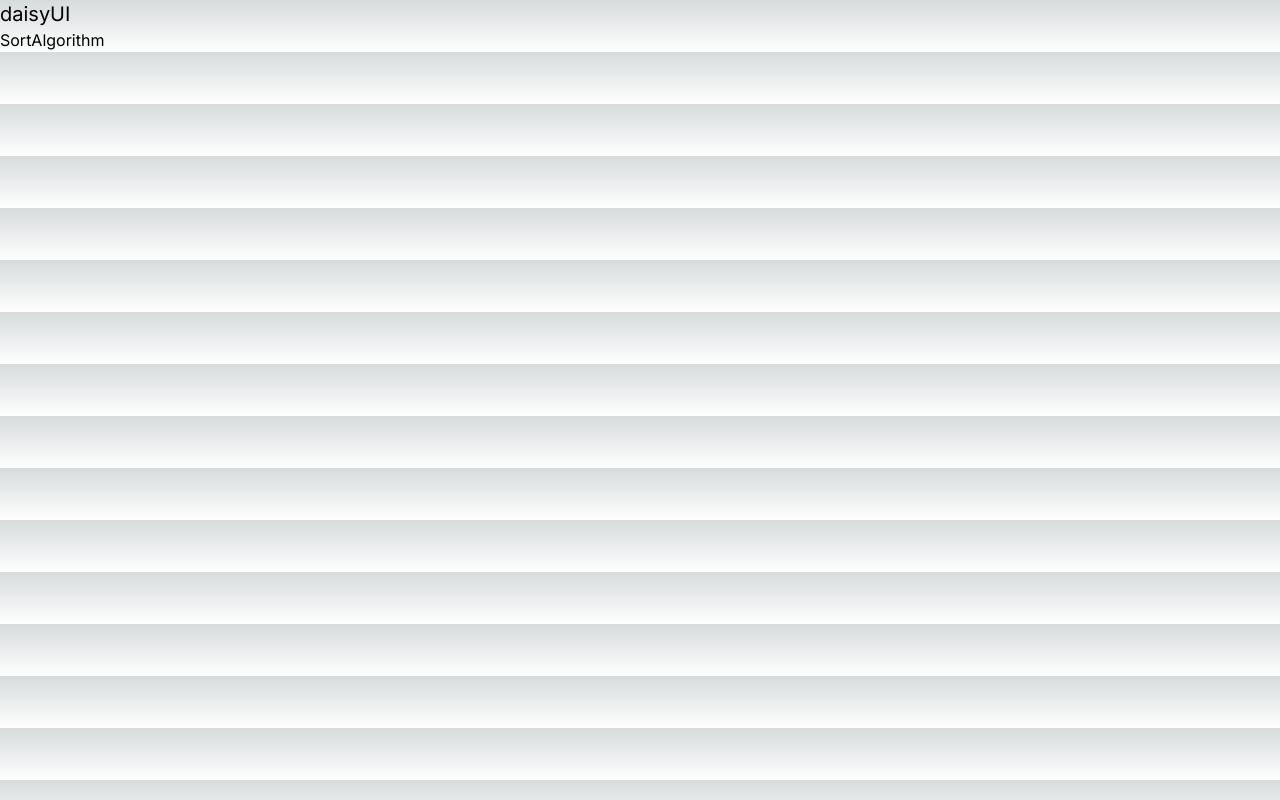
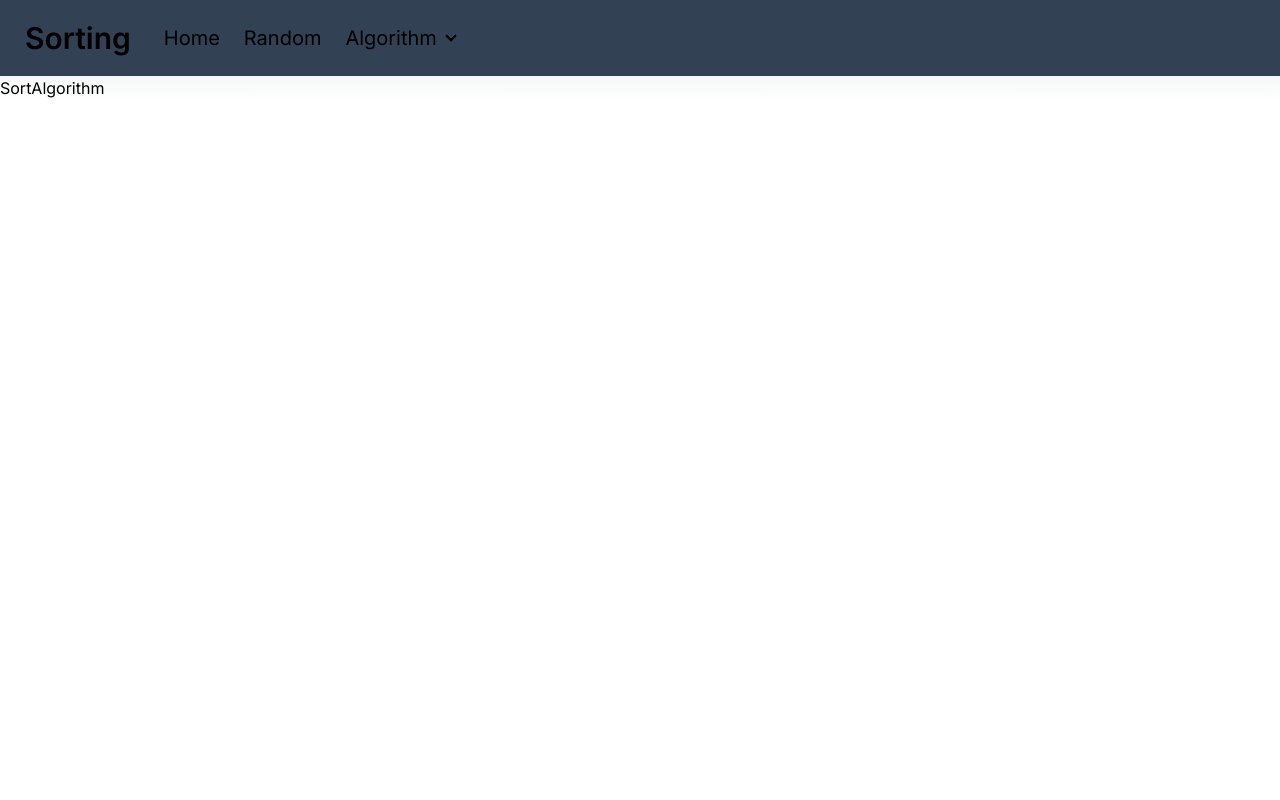
Before and after one commit to PoowadolDev/Algorithm-Visualizer, a Next.js app in the folder web-app/: page /sorting in a window 1280 px wide. Built offline with nearby package versions, Linux system fonts and the light colour scheme.

Commit message:
feat(sort-page): add nav bar

```diff
--- a/web-app/app/sorting/layout.tsx
+++ b/web-app/app/sorting/layout.tsx
@@ -1,9 +1,27 @@
-// Create layout for sorting page navigation bar
+import Link from "next/link"
+
 export default function Layout({ children }: { children: React.ReactNode }) {
     return (
     <>
-        <div className="navbar bg-base-100">
-            <a className="btn btn-ghost text-xl">daisyUI</a>
+        <div className="navbar bg-slate-700">
+            <a className="btn btn-ghost text-3xl">Sorting</a>
+            <Link href="/" className="font-normal ps-4 text-xl">Home</Link>
+            <a className="font-normal ps-6 text-xl">Random</a>
+            <div className="flex-none">
+                <ul className="menu menu-horizontal">
+                    <li>
+                        <details>
+                            <summary className="text-xl">Algorithm</summary>
+                                <ul className="bg-base-100 rounded-t-none w-36 font-semibold">
+                                    <li><a>Selection Sort</a></li>
+                                    <li><a>Merge Sort</a></li>
+                                    <li><a>Insertion Sort</a></li>
+                                    <li><a>Bubble Sort</a></li>
+                                </ul>
+                        </details>
+                    </li>
+                </ul>
+            </div>
         </div>
         <div>{children}</div>
     </>
--- a/web-app/tailwind.config.ts
+++ b/web-app/tailwind.config.ts
@@ -15,6 +15,8 @@ const config: Config = {
       },
     },
   },
-  plugins: [],
+  plugins: [
+    require('daisyui'),
+  ],
 };
 export default config;
```
